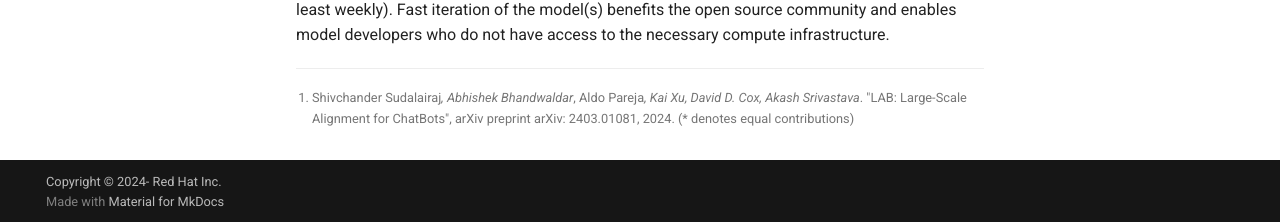
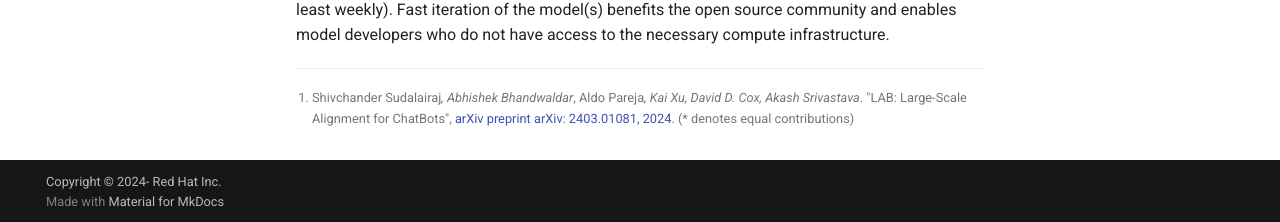
Before and after one commit to instructlab/docs.instructlab.ai, an MkDocs documentation site: the page built from docs/taxonomy/index.md, in a window 1280 px wide and 900 px high, scrolled down 2338 px. Shown: the part 675-897 px from the top of the window. Built offline with MkDocs 1.6.1 and Material for MkDocs 9.7.7, drawn with Linux system fonts in a browser that asks for light colours; comment, search, counter and statistics services are not loaded; some of the changed lines change nothing that is shown.

Commit message:
style(footnotes): fix footnote
Signed-off-by: Laura Santamaria <nimbinatus@users.noreply.github.com>

```diff
--- a/docs/taxonomy/index.md
+++ b/docs/taxonomy/index.md
@@ -5,13 +5,13 @@ logo: images/ilab_dog.png
 ---
 ## Welcome to the InstructLab Taxonomy
 
-InstructLab 🐶 uses a novel synthetic data-based alignment tuning method for Large Language Models (LLMs.) The "**lab**" in Instruct**Lab** 🐶 stands for [**L**arge-Scale **A**lignment for Chat**B**ots](https://arxiv.org/abs/2403.01081) [^1].
+InstructLab 🐶 uses a novel synthetic data-based alignment tuning method for Large Language Models (LLMs.) The "**lab**" in Instruct**Lab** 🐶 stands for [**L**arge-Scale **A**lignment for Chat**B**ots](https://arxiv.org/abs/2403.01081)[^1].
 
 The LAB method is driven by taxonomies, which are largely created manually and with care.
 
 The [instructlab/taxonomy](https://github.com/instructlab/taxonomy) repository contains a taxonomy tree that allows you to create models tuned with your data (enhanced via synthetic data generation) using the LAB 🐶 method.
 
-[^1]: Shivchander Sudalairaj*, Abhishek Bhandwaldar*, Aldo Pareja*, Kai Xu, David D. Cox, Akash Srivastava*. "LAB: Large-Scale Alignment for ChatBots", arXiv preprint arXiv: 2403.01081, 2024. (* denotes equal contributions)
+[^1]: Shivchander Sudalairaj*, Abhishek Bhandwaldar*, Aldo Pareja*, Kai Xu, David D. Cox, Akash Srivastava*. "LAB: Large-Scale Alignment for ChatBots", [arXiv preprint arXiv: 2403.01081, 2024](https://arxiv.org/abs/2403.01081). (* denotes equal contributions)
 
 ## Choosing domains for the taxonomy
 
```
